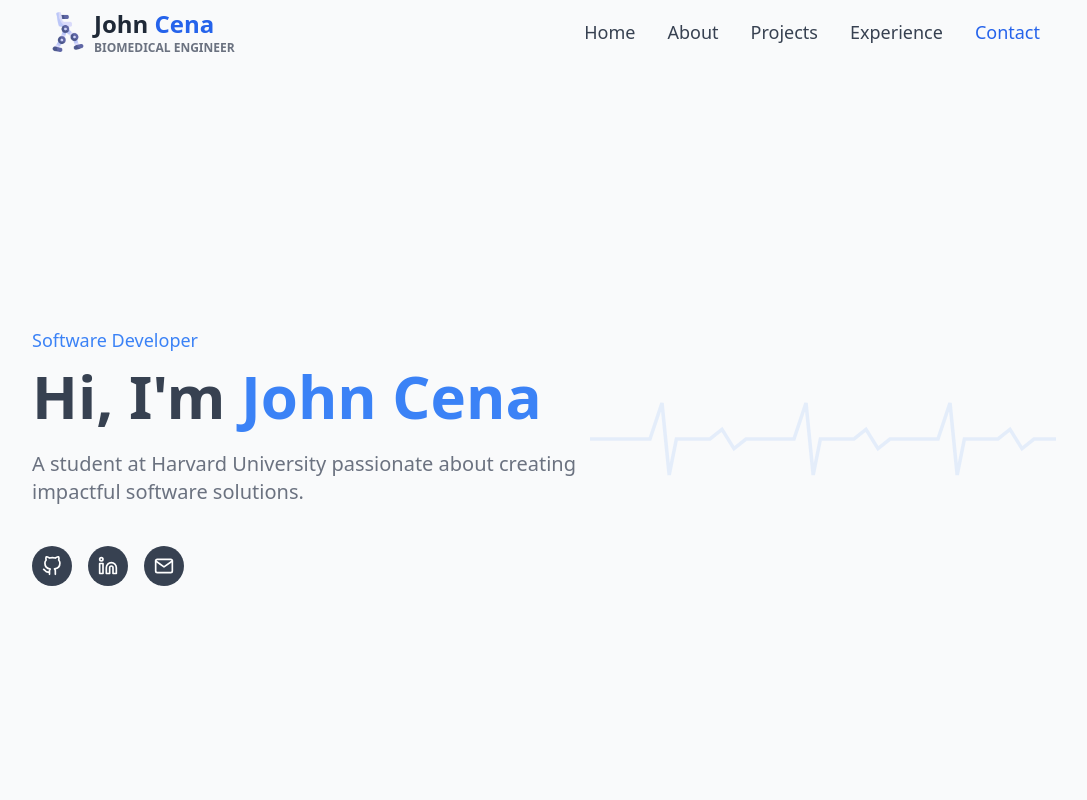
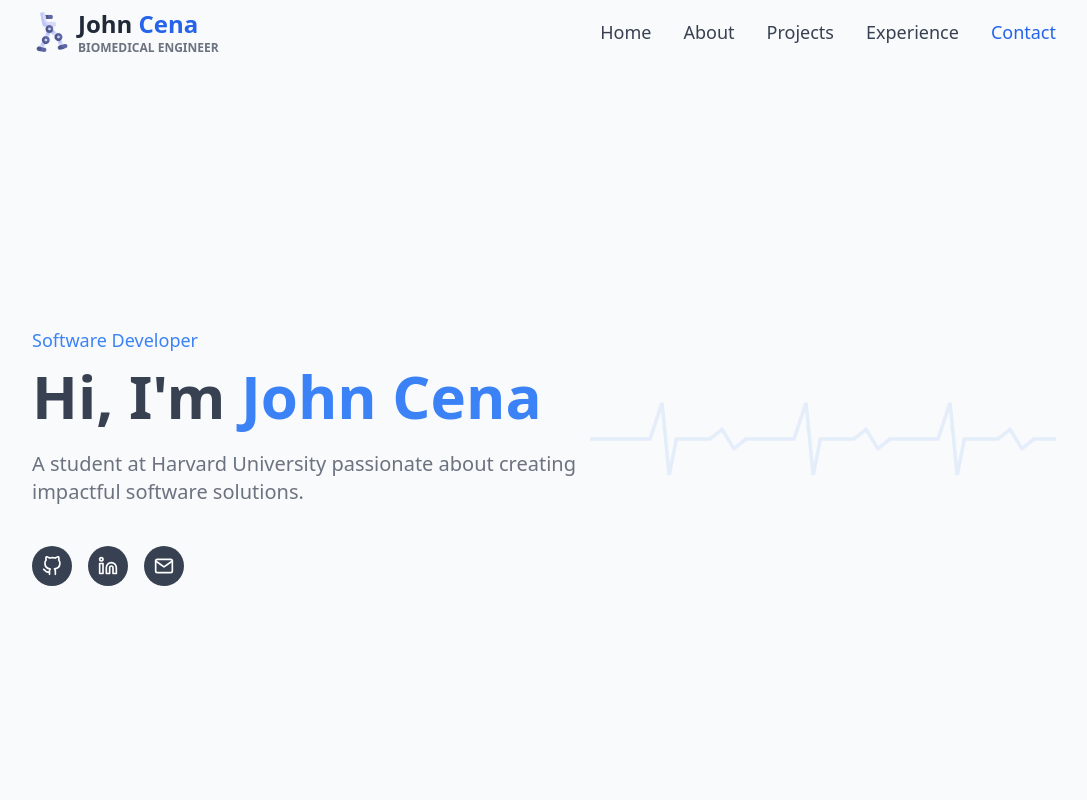
Before and after one commit to JasToft/PersonalWebsite2.0, a React (Create React App) app: page / in a window 1280 px wide. Shown: the top 800 px of the page, without its empty margins (96-1183 px from the left). Built offline with nearby package versions, Linux system fonts and the light colour scheme; no server answers.

Commit message:
fixed nav bar spacing

```diff
--- a/src/components/NavigationBar.js
+++ b/src/components/NavigationBar.js
@@ -54,7 +54,7 @@
 
   return (
     <nav className={`fixed top-0 w-full z-50 transition-all duration-300 ${isScrolled ? "bg-white shadow-md" : "bg-transparent"}`}>
-      <div className="max-w-screen-lg mx-auto flex items-center justify-between px-4 py-2">
+      <div className="max-w-screen-lg mx-auto flex items-center justify-between py-2">
         {/* Logo with Exoskeleton Icon */}
         <div className="flex items-center space-x-1.5">
           <div className="w-10 h-10 flex-shrink-0">
--- a/src/components/WorkExperience.js
+++ b/src/components/WorkExperience.js
@@ -112,9 +112,9 @@
           {showMore ? "Hide Details" : "Show Details"}
         </button>
 
-        {job.images && (
+        {job.images && job.images.length > 0 && (
           <button
-            className="text-primary font-medium hover:underline"
+            className="text-primary font-medium hover:underline ml-auto" // Used ml-auto to push it to the far right
             onClick={onShowPictures}
           >
             Show Pictures
```
